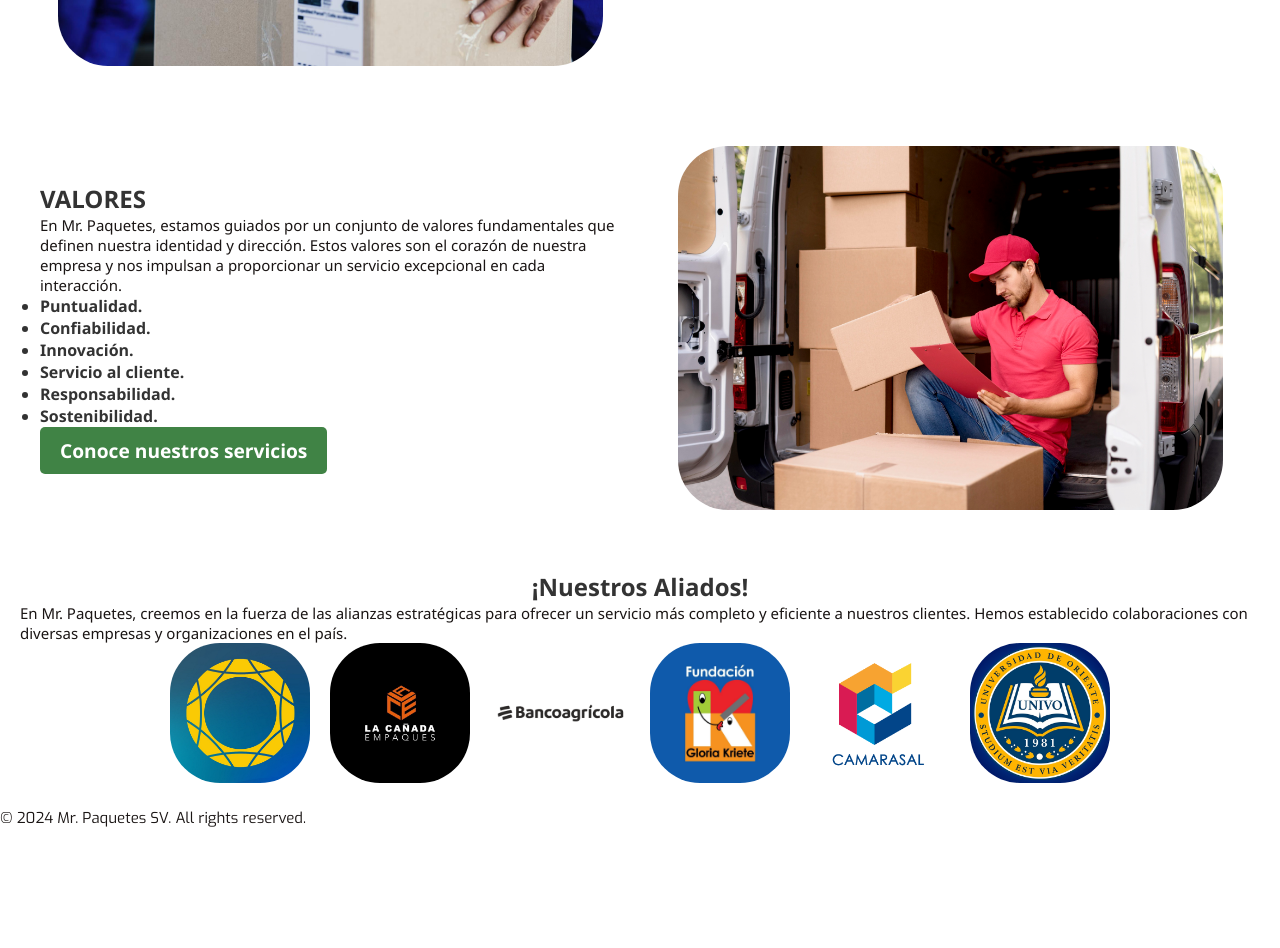
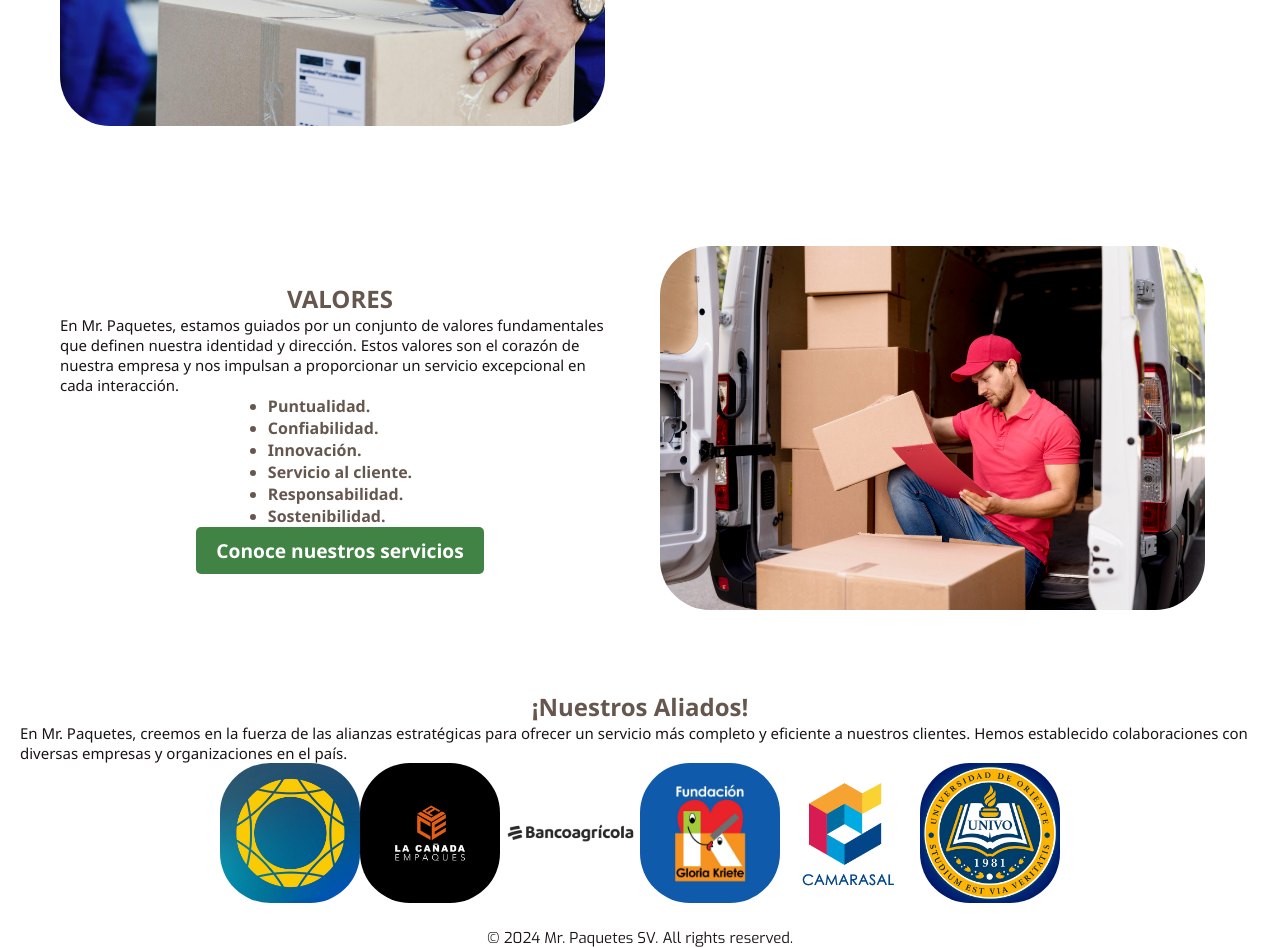
Before and after one commit to AlexLazo/landing-clientes, a React (Vite) app: page /about in a window 1280 px wide. Shown: the part 780-1728 px from the top of the page. Before the commit the page ends 1608 px from the top, so only its background shows below. Built offline with nearby package versions, Linux system fonts and the light colour scheme.

Commit message:
Cambios Landing

```diff
--- a/src/components/Layout/Footer.css
+++ b/src/components/Layout/Footer.css
@@ -3,3 +3,7 @@
 .dark-mode .footer-group{
     background-color: #34332f;
 }
+
+.footer-group p{
+    text-align: center;
+}
--- a/src/styles/About.css
+++ b/src/styles/About.css
@@ -1,7 +1,7 @@
 /* General Styles */
 .about-container {
   font-family: 'Segoe UI', Tahoma, Geneva, Verdana, sans-serif;
-  color: #333;
+  color: #65574E;
   padding: 0;
   margin: 0;
   box-sizing: border-box;
@@ -10,8 +10,11 @@
 /* About Sections */
 .about-section, .about-section-v {
   display: flex;
-  flex-direction: column;
+  flex-wrap: wrap;
+  /*flex-direction: column;*/
   padding: 20px;
+  margin: auto;
+  max-width: auto;
 }
 
 .content-about, .content-about-v {
@@ -19,15 +22,25 @@
   flex-wrap: wrap;
   align-items: center;
   justify-content: center;
+  padding: 20px;
+  margin: auto;
+  max-width: auto;
 }
 
 .text-container-about, .text-container-about-v {
   flex: 1;
+  display: flex;
+  flex-direction: column;
+  justify-content: center;
+  align-items: center;
   padding: 20px;
+  box-sizing: border-box;
 }
 
 .image-container-about, .image-container-about-v {
   flex: 1;
+  flex-direction: column;
+  text-align: center;
   display: flex;
   justify-content: center;
   padding: 20px;
@@ -45,11 +58,13 @@
   padding: 20px;
 }
 
-.alianza {
+.alianzas {
   display: flex;
   flex-wrap: wrap;
   justify-content: center;
   gap: 20px;
+  text-align: center;
+  align-items: center;
 }
 
 .alianza-img {
@@ -191,7 +206,7 @@
 }
 
 /* Alianzas - Responsive */
-.alianza {
+.alianzas {
   display: flex;
   flex-wrap: wrap;
   justify-content: center;
```
